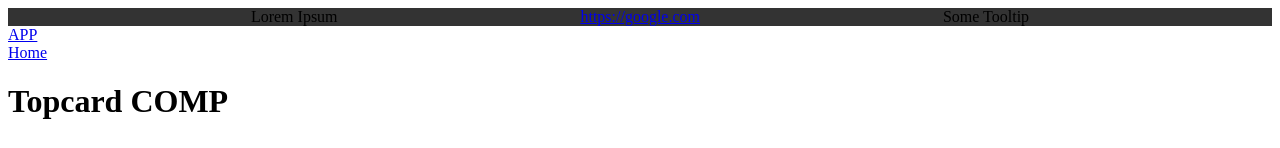
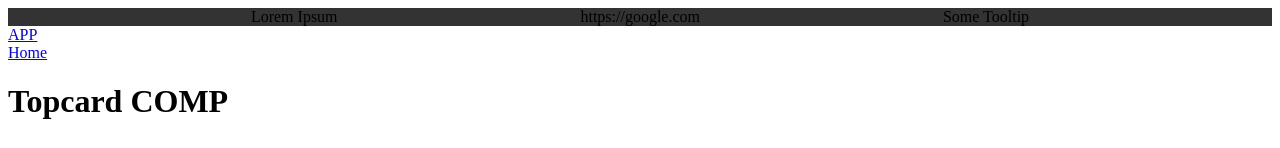
Before and after one commit to kchakarovski/vue-skeleteon, a Vue app: page / in a window 1280 px wide. Shown: the top 148 px of the page. Built offline with nearby package versions, Linux system fonts and the light colour scheme.

Commit message:
VS-2 //link has been changed to href

```diff
--- a/src/assets/scss/parts/_nav.scss
+++ b/src/assets/scss/parts/_nav.scss
@@ -20,9 +20,10 @@
             }
         }
 
-        &--link {
+        &--href {
             transition: 0.7s ease-in-out;
-
+            color: black;
+            text-decoration: none;
             &:hover {
                 background: #666;
             }
--- a/src/components/Navigation.vue
+++ b/src/components/Navigation.vue
@@ -4,8 +4,8 @@
         <slot name="name">
           <div class="nav__item--name" v-text="value.name" />
         </slot>
-        <slot name="link">
-          <router-link :to="value.link"><div class="nav__item--link" v-text="value.link" /></router-link>
+        <slot name="href">
+          <router-link class="nav__item--href" :to="value.href"><div class="nav__item--href" v-text="value.href" /></router-link>
         </slot>
         <slot name="tooltip">
           <div class="nav__item--tooltip" v-text="value.tooltip" />
@@ -24,17 +24,17 @@ export default {
               return [
                 {
                   name: 'Lorem Ipsum',
-                  link: 'https://google.com',
+                  href: 'https://google.com',
                   tooltip: 'Some Tooltip'
               }
                 // {
                 //   name: 'Lorem Ipsum',
-                //   link: 'https://google.com',
+                //   href: 'https://google.com',
                 //   tooltip: 'Some Tooltip'
                 // },
                 // {
                 //   name: 'Lorem Ipsum',
-                //   link: 'https://google.com',
+                //   href: 'https://google.com',
                 //   tooltip: 'Some Tooltip'
                 // }
               ];
```
